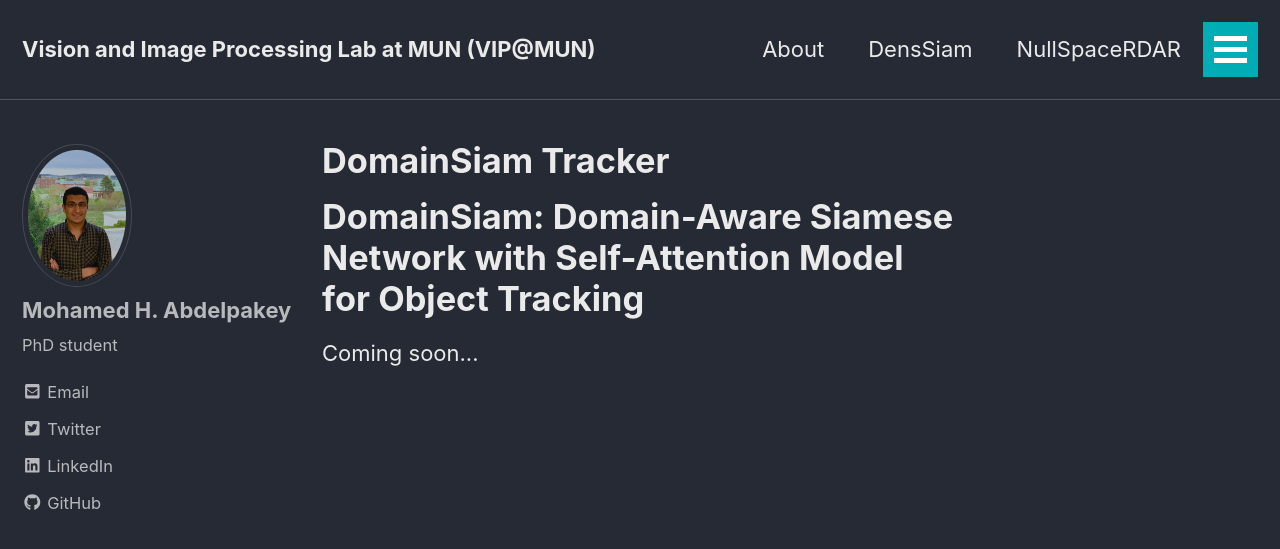
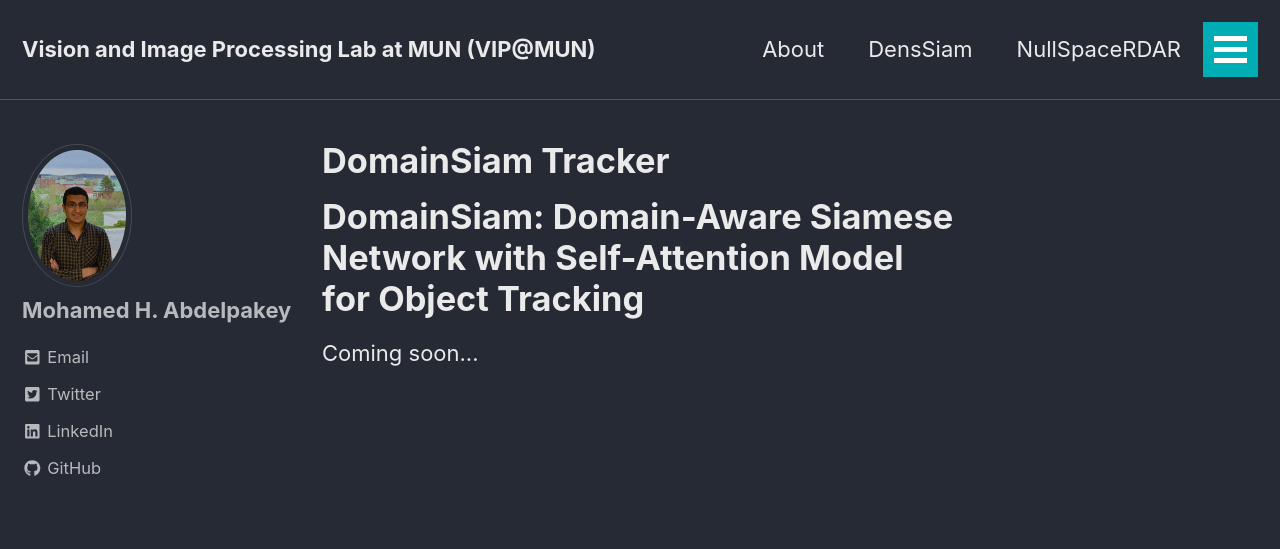
Before and after one commit to VIP-MUN/VIP-MUN.github.io, a Jekyll site: the page built from _pages/DomainSiam.md, in a window 1280 px wide and 900 px high. Shown: the top 549 px of the window. Built offline with Jekyll 4.4.1, drawn with Linux system fonts in a browser that asks for light colours; nearby versions of some CDN libraries; a script that is not in the unit is left out.

Commit message:
Update authors.yml

```diff
--- a/_data/authors.yml
+++ b/_data/authors.yml
@@ -19,7 +19,7 @@ Cornelius Fiddlebone:
 Mohamed  Abdelpakey:
   name: "Mohamed H. Abdelpakey"
   email: "mha241@mun.ca"
-  bio: "PhD student"
+  bio: ""
   avatar: "/images/Mohamed.jpg"
   github: "Abdelpakey"
   twitter: "hamed_mo7amed"
```
